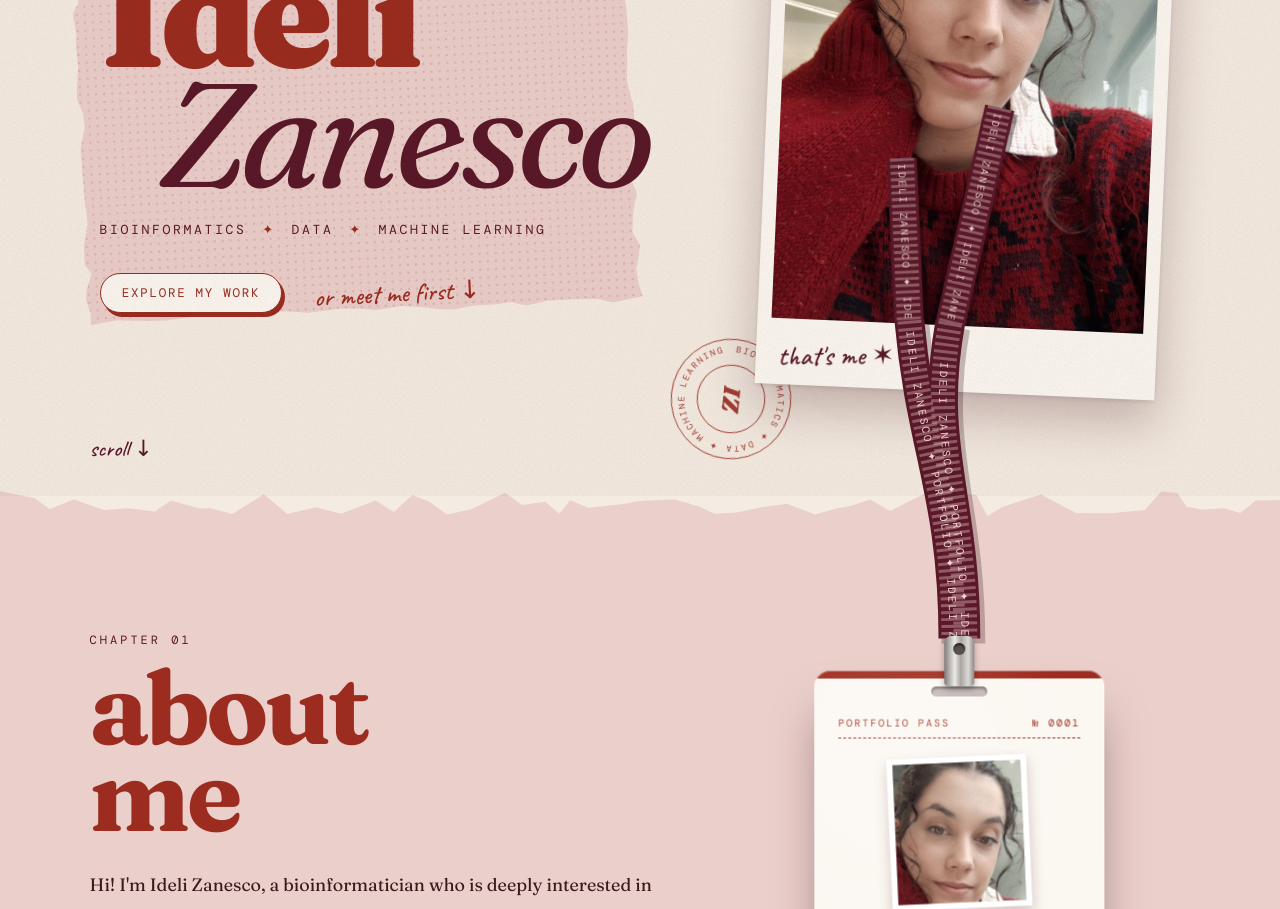
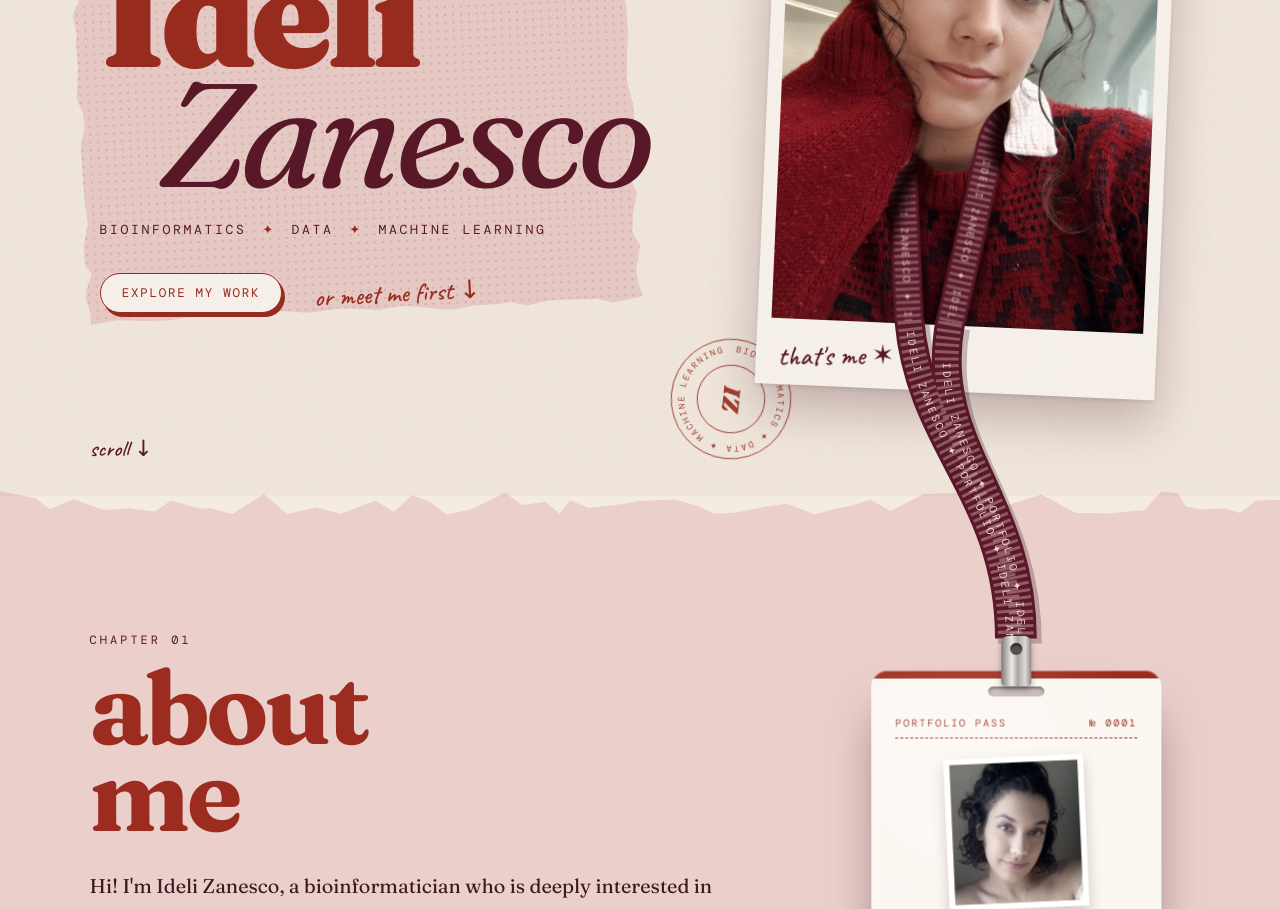
Before and after one commit to idyzf/Portifolio, a plain HTML site: page index.html in a window 1280 px wide. Shown: the part 304-1213 px from the top of the page. Drawn offline with nearby package versions, Linux system fonts and the light colour scheme; animation ran at ten frames a second.

Commit message:
Tuck lanyard straps under clothes and rebalance layout
- Photo straps now slide under the sleeve and the shirt collar, with soft
  drop shadows and shadows cast by the clothes for depth
- Badge uses a different photo (foto1.jpeg) from the hero
- Larger About text with a wider text column
- Projects text centred in the empty space between the polaroids and the
  right edge

Co-Authored-By: Claude Opus 5.5 <noreply@anthropic.com>

```diff
--- a/index.html
+++ b/index.html
@@ -67,17 +67,41 @@
                         <!-- paper straps pasted over the lanyard in the photo (coordinates are in the photo's own pixels, 899×1599) -->
                         <svg class="photo-straps" viewBox="0 0 899 1599" preserveAspectRatio="xMidYMid slice" aria-hidden="true">
                             <defs>
-                                <path id="photoStrapL" d="M298,1000 L352,1620"></path>
-                                <path id="photoStrapR" d="M529,868 L391,1620"></path>
+                                <!-- left strap comes out from under the sleeve; right strap tucks under the collar -->
+                                <path id="photoStrapL" d="M281,850 L298,1000 L352,1620"></path>
+                                <path id="photoStrapR" d="M660,872 Q532,858 512,960 L391,1620"></path>
+                                <!-- outline of the sleeve (hand on face) and of the shirt collar -->
+                                <path id="sleeveEdge" d="M330,600 L360,780 L355,900 L345,960 L322,1005 L290,1035 L270,1095 L250,1160 L225,1240 L195,1330 L120,1520"></path>
+                                <path id="collarEdge" d="M562,720 L558,790 L549,850 L545,900 L543,955 L548,982 L600,990 L700,996 L899,1000"></path>
+                                <filter id="softShadow" x="-20%" y="-20%" width="140%" height="140%"><feGaussianBlur stdDeviation="9"></feGaussianBlur></filter>
+                                <filter id="edgeShadow" x="-50%" y="-50%" width="200%" height="200%"><feGaussianBlur stdDeviation="11"></feGaussianBlur></filter>
+                                <mask id="clothesMask" maskUnits="userSpaceOnUse" x="0" y="0" width="899" height="1599">
+                                    <rect width="899" height="1599" fill="#fff"></rect>
+                                    <path d="M0,600 L330,600 L360,780 L355,900 L345,960 L322,1005 L290,1035 L270,1095 L250,1160 L225,1240 L195,1330 L120,1520 L0,1520 Z" fill="#000"></path>
+                                    <path d="M562,700 L899,700 L899,1000 L700,996 L600,990 L548,982 L543,955 L545,900 L549,850 L558,790 Z" fill="#000"></path>
+                                </mask>
+                                <mask id="onStraps" maskUnits="userSpaceOnUse" x="0" y="0" width="899" height="1599">
+                                    <use href="#photoStrapL" class="ps-maskstroke"></use>
+                                    <use href="#photoStrapR" class="ps-maskstroke"></use>
+                                </mask>
                             </defs>
-                            <use href="#photoStrapL" class="ps-shadow"></use>
-                            <use href="#photoStrapR" class="ps-shadow"></use>
-                            <use href="#photoStrapL" class="ps"></use>
-                            <use href="#photoStrapR" class="ps"></use>
-                            <use href="#photoStrapL" class="ps-stitch"></use>
-                            <use href="#photoStrapR" class="ps-stitch"></use>
-                            <text class="ps-text" dominant-baseline="central"><textPath href="#photoStrapL" startOffset="14">IDELI ZANESCO ✦ IDELI ZANESCO ✦ IDELI ZANESCO ✦</textPath></text>
-                            <text class="ps-text" dominant-baseline="central"><textPath href="#photoStrapR" startOffset="14">IDELI ZANESCO ✦ IDELI ZANESCO ✦ IDELI ZANESCO ✦</textPath></text>
+                            <g mask="url(#clothesMask)">
+                                <use href="#photoStrapL" class="ps-shadow" filter="url(#softShadow)"></use>
+                                <use href="#photoStrapR" class="ps-shadow" filter="url(#softShadow)"></use>
+                                <use href="#photoStrapL" class="ps"></use>
+                                <use href="#photoStrapR" class="ps"></use>
+                                <use href="#photoStrapL" class="ps-stitch"></use>
+                                <use href="#photoStrapR" class="ps-stitch"></use>
+                                <text class="ps-text" dominant-baseline="central"><textPath href="#photoStrapL" startOffset="200">IDELI ZANESCO ✦ IDELI ZANESCO ✦ IDELI ZANESCO ✦</textPath></text>
+                                <text class="ps-text" dominant-baseline="central"><textPath href="#photoStrapR" startOffset="230">IDELI ZANESCO ✦ IDELI ZANESCO ✦ IDELI ZANESCO ✦</textPath></text>
+                                <!-- shadow the sleeve and collar cast onto the straps -->
+                                <g mask="url(#onStraps)">
+                                    <g filter="url(#edgeShadow)">
+                                        <use href="#sleeveEdge" class="ps-edge" transform="translate(20 8)"></use>
+                                        <use href="#collarEdge" class="ps-edge" transform="translate(-12 16)"></use>
+                                    </g>
+                                </g>
+                            </g>
                         </svg>
                         <span class="photo-anchor"></span>
                         <span class="photo-anchor"></span>
@@ -126,7 +150,7 @@
                             <span class="badge-slot"></span>
                             <div class="badge-head"><span>portfolio pass</span><span>№ 0001</span></div>
                             <div class="badge-photo">
-                                <img src="assets/ideli.jpeg" alt="" onerror="this.parentElement.classList.add('no-photo')">
+                                <img src="foto1.jpeg" alt="" onerror="this.parentElement.classList.add('no-photo')">
                                 <span class="badge-initials">IZ</span>
                             </div>
                             <p class="badge-name">Ideli<br><em>Zanesco</em></p>
--- a/script.js
+++ b/script.js
@@ -192,7 +192,7 @@
 
         // the two lanyard straps in the photo, in photo pixels (keep in sync with .photo-straps in index.html)
         const PHOTO = { w: 899, h: 1599, strap: 72 };
-        const STRAPS = [[[298, 1000], [352, 1620]], [[529, 868], [391, 1620]]];
+        const STRAPS = [[[298, 1000], [352, 1620]], [[512, 960], [391, 1620]]];
         const dirs = STRAPS.map(([p, q]) => { const dx = q[0] - p[0], dy = q[1] - p[1], l = Math.hypot(dx, dy); return [dx / l, dy / l]; });
 
         // put an anchor where each strap leaves the bottom of the (object-fit: cover) photo
--- a/styles.css
+++ b/styles.css
@@ -279,7 +279,9 @@ button { font: inherit; color: inherit; background: none; border: 0; cursor: poi
 
 /* straps pasted over the lanyard in the photo (viewBox units = photo pixels) */
 .photo-straps { position: absolute; inset: 0; width: 100%; height: 100%; pointer-events: none; }
-.ps-shadow { fill: none; stroke: rgba(20, 3, 8, .35); stroke-width: 76; transform: translate(7px, 9px); }
+.ps-shadow { fill: none; stroke: rgba(20, 3, 8, .55); stroke-width: 80; transform: translate(10px, 14px); }
+.ps-maskstroke { fill: none; stroke: #fff; stroke-width: 74; }
+.ps-edge { fill: none; stroke: rgba(15, 2, 5, .92); stroke-width: 46; stroke-linejoin: round; }
 .ps { fill: none; stroke: var(--wine); stroke-width: 72; }
 .ps-stitch { fill: none; stroke: rgba(243, 214, 211, .35); stroke-width: 58; stroke-dasharray: 7 9; }
 .ps-text { font-family: var(--mono); font-size: 24px; letter-spacing: .22em; fill: var(--pink); }
@@ -342,7 +344,7 @@ button { font: inherit; color: inherit; background: none; border: 0; cursor: poi
 .about {
     position: relative;
     display: grid;
-    grid-template-columns: minmax(0, 1.1fr) minmax(0, .9fr);
+    grid-template-columns: minmax(0, 1.45fr) minmax(0, .75fr);
     gap: 5vw;
     padding: 110px var(--gutter) 150px;
     background: var(--blush);
@@ -351,11 +353,11 @@ button { font: inherit; color: inherit; background: none; border: 0; cursor: poi
 .about-copy { position: relative; z-index: 2; }
 .kicker { font-family: var(--mono); font-size: .75rem; letter-spacing: .25em; text-transform: uppercase; color: var(--wine); margin-bottom: 1rem; }
 .about-copy .h-section { margin-bottom: 2rem; }
-.about-copy > p:not(.kicker) { font-size: 1.12rem; line-height: 1.7; max-width: 50ch; margin-bottom: 1.1rem; }
+.about-copy > p:not(.kicker) { font-size: clamp(1.15rem, 1.55vw, 1.5rem); line-height: 1.65; max-width: 58ch; margin-bottom: 1.2rem; }
 
 .here-for {
     position: relative;
-    max-width: 470px;
+    max-width: 560px;
     margin-top: 2.6rem;
     padding: 30px 32px 30px;
     background: var(--brick);
@@ -367,7 +369,7 @@ button { font: inherit; color: inherit; background: none; border: 0; cursor: poi
 .tape-card { top: -14px; left: 50%; margin-left: -55px; transform: rotate(3deg); }
 .here-for .script { font-size: 2.2rem; color: var(--pink); margin-bottom: .6rem; }
 .here-for ul { list-style: none; display: grid; gap: .7rem; }
-.here-for li { font-family: var(--mono); font-size: .76rem; letter-spacing: .1em; text-transform: uppercase; padding-left: 1.6em; position: relative; }
+.here-for li { font-family: var(--mono); font-size: .86rem; letter-spacing: .1em; text-transform: uppercase; padding-left: 1.6em; position: relative; }
 .here-for li::before { content: "✦"; position: absolute; left: 0; color: var(--pink); }
 
 /* 3D badge */
@@ -482,8 +484,7 @@ button { font: inherit; color: inherit; background: none; border: 0; cursor: poi
     background: var(--blush);
     overflow: hidden;
 }
-/* zoomed onto the face so the lanyard (and company name) stays out of the badge photo */
-.badge-photo img { position: absolute; width: 160%; max-width: none; height: auto; left: -34%; top: -40%; filter: sepia(.15) saturate(.9); pointer-events: none; }
+.badge-photo img { position: absolute; width: 125%; max-width: none; height: auto; left: -16%; top: -2%; filter: sepia(.15) saturate(.9); pointer-events: none; }
 .badge-initials { display: none; position: absolute; inset: 0; place-content: center; font-family: var(--serif); font-style: italic; font-weight: 900; font-size: 3.4rem; color: var(--brick); }
 .badge-photo.no-photo img { display: none; }
 .badge-photo.no-photo .badge-initials { display: grid; }
@@ -831,10 +832,13 @@ button { font: inherit; color: inherit; background: none; border: 0; cursor: poi
 
 .now-playing {
     position: absolute;
-    right: var(--gutter);
+    /* centred in the empty space between the polaroids (≈ .53 × disc) and the right edge */
+    left: calc(var(--d) * .53);
+    right: 0;
+    width: min(620px, calc(100vw - var(--d) * .53 - 2 * var(--gutter)));
+    margin-inline: auto;
     top: 50%;
     transform: translateY(-50%);
-    width: min(420px, 36vw);
     z-index: 2;
 }
 .now-playing > .script { font-size: 2.4rem; color: var(--wine); transform: rotate(-4deg); margin-bottom: -.25em; }
@@ -850,8 +854,8 @@ button { font: inherit; color: inherit; background: none; border: 0; cursor: poi
 .np-card.swap { animation: swap .55s cubic-bezier(.3, 1.4, .5, 1); }
 @keyframes swap { 0% { transform: rotate(1.4deg) translateY(0); } 35% { transform: rotate(-3deg) translateY(10px); opacity: .3; } 100% { transform: rotate(1.4deg); opacity: 1; } }
 .np-meta { font-family: var(--mono); font-size: .66rem; letter-spacing: .2em; text-transform: uppercase; color: var(--brick); }
-#npTitle { font-family: var(--serif); font-weight: 900; font-size: clamp(1.8rem, 3vw, 2.5rem); line-height: .95; letter-spacing: -.03em; color: var(--brick); margin: .4rem 0 .6rem; }
-#npDesc { font-size: 1rem; line-height: 1.55; }
+#npTitle { font-family: var(--serif); font-weight: 900; font-size: clamp(1.9rem, 3.4vw, 3.1rem); line-height: .95; letter-spacing: -.03em; color: var(--brick); margin: .4rem 0 .6rem; }
+#npDesc { font-size: clamp(1rem, 1.25vw, 1.2rem); line-height: 1.6; }
 .tags { list-style: none; display: flex; flex-wrap: wrap; gap: 6px; margin: 1rem 0 1.3rem; }
 .tags li { font-family: var(--mono); font-size: .62rem; letter-spacing: .12em; text-transform: uppercase; padding: .35em .8em; border: 1px solid var(--wine); border-radius: 999px; color: var(--wine); }
 
@@ -928,7 +932,7 @@ footer {
 
     .projects-sticky { --d: 150vw; }
     .vinyl-stage { top: 34%; }
-    .now-playing { left: 16px; right: 16px; top: auto; bottom: 16px; width: auto; transform: none; }
+    .now-playing { left: 16px; right: 16px; top: auto; bottom: 16px; width: auto; max-width: none; transform: none; }
     .now-playing > .script, .now-playing .h-section, .tracklist { display: none; }
     .np-card { padding: 18px 20px; }
     #npDesc { font-size: .92rem; display: -webkit-box; -webkit-line-clamp: 2; -webkit-box-orient: vertical; overflow: hidden; }
```
